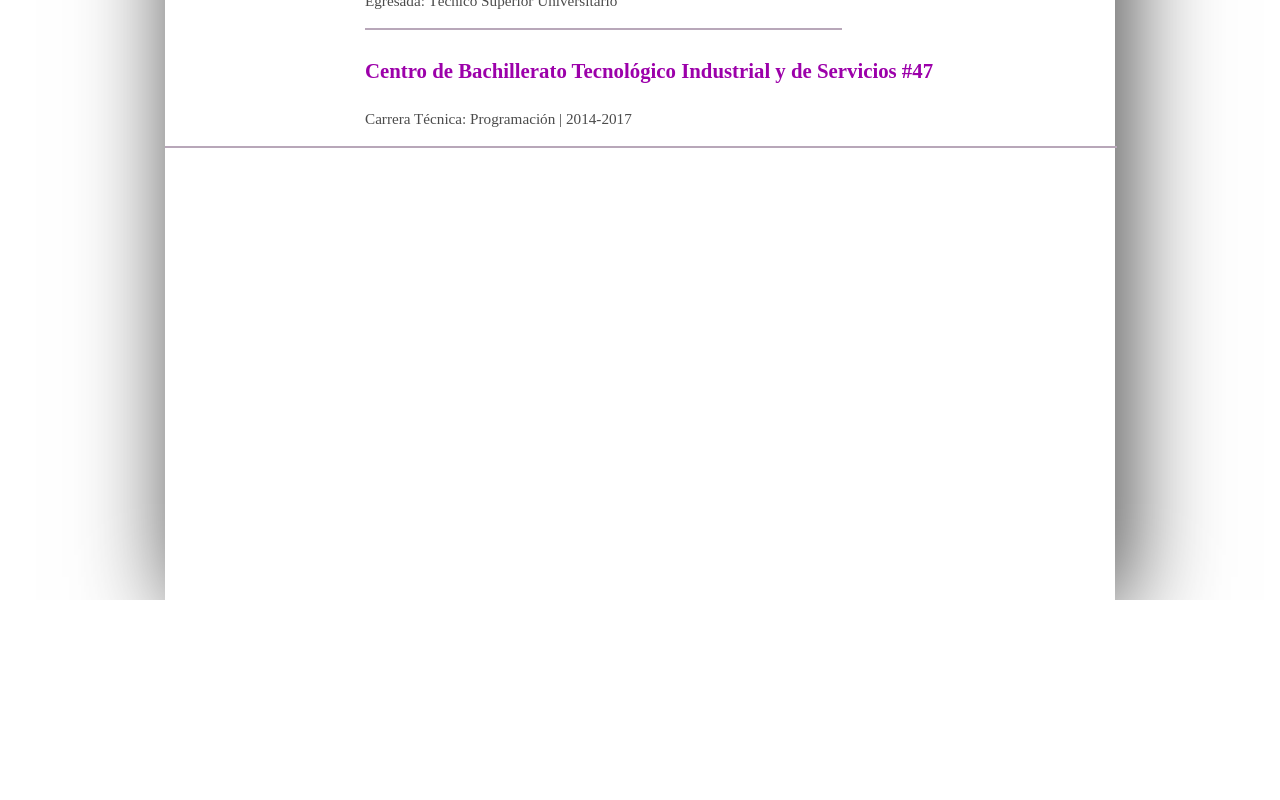
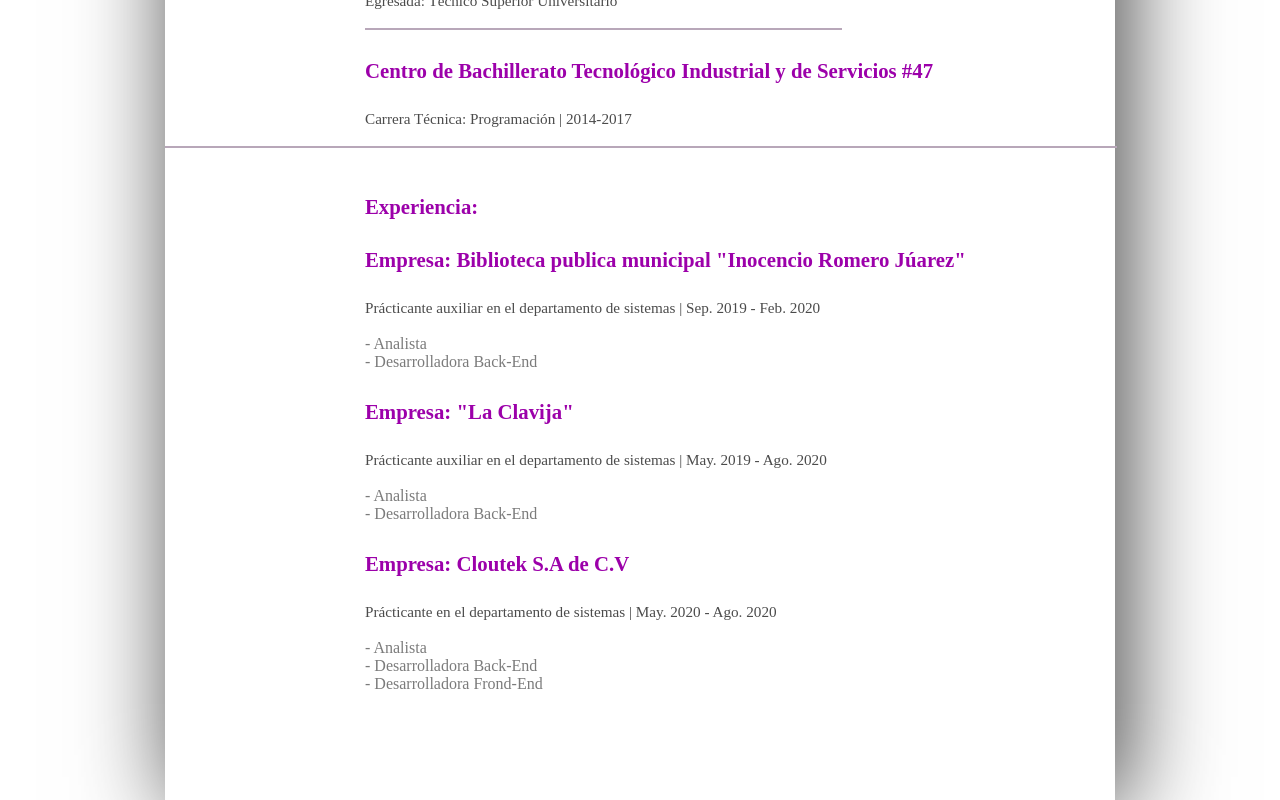
Before and after one commit to Erandyh025/curriculum_erandy_guadalupe, an Angular app: page / in a window 1280 px wide. Shown: the part 721-1521 px from the top of the page. Before the commit the page ends 1321 px from the top, so only its background shows below. Built offline with nearby package versions, Linux system fonts and the light colour scheme.

Commit message:
Se agrego la sección de experiencia

```diff
--- a/src/app/curriculum/curriculum.component.css
+++ b/src/app/curriculum/curriculum.component.css
@@ -32,7 +32,7 @@
   }
 
   .card2 {
-    height: 750px;
+    height: 950px;
     width: 950px;
     margin:0px auto;
     background-color: #FFF;
--- a/src/app/curriculum/curriculum.component.html
+++ b/src/app/curriculum/curriculum.component.html
@@ -36,15 +36,28 @@
           <p>Carrera Técnica: Programación | 2014-2017</p>
         </div>
           <div class="separator2"></div> <br>
-          <!-- <div class="right2">
-          <h1>Educación:</h1>
-          <h1>Universidad Tecnológica del Centro de Veracruz </h1>
-          <p>Tecnologías de la información especializada en Desarrollo de software multiplataforma | 2018-2020 <br>
-          Egresada: Técnico Superior Universitario</p>
-           <div class="separator"></div>
-           <h1>Centro de Bachillerato Tecnológico Industrial y de Servicios #47</h1>
-          <p>Carrera Técnica: Programación | 2014-2017</p>
-      </div> -->
+          <div class="right2">
+          <h1>Experiencia:</h1>
+          <h1>Empresa: Biblioteca publica municipal "Inocencio Romero Júarez" </h1>
+          <p>Prácticante auxiliar en el departamento de sistemas | Sep. 2019 - Feb. 2020</p>
+          <li type="square">- Analista</li>
+          <br>
+          <li type="square">- Desarrolladora Back-End</li>
+
+          <h1>Empresa: "La Clavija" </h1>
+          <p>Prácticante auxiliar en el departamento de sistemas | May. 2019 - Ago. 2020</p>
+          <li type="square">- Analista</li>
+          <br>
+          <li type="square">- Desarrolladora Back-End</li>
+
+          <h1>Empresa: Cloutek S.A de C.V</h1>
+          <p>Prácticante en el departamento de sistemas | May. 2020 - Ago. 2020</p>
+          <li type="square">- Analista</li>
+          <br>
+          <li type="square">- Desarrolladora Back-End</li>
+          <br>
+          <li type="square">- Desarrolladora Frond-End</li>
+      </div>
       </div>
 
 </div>
```
